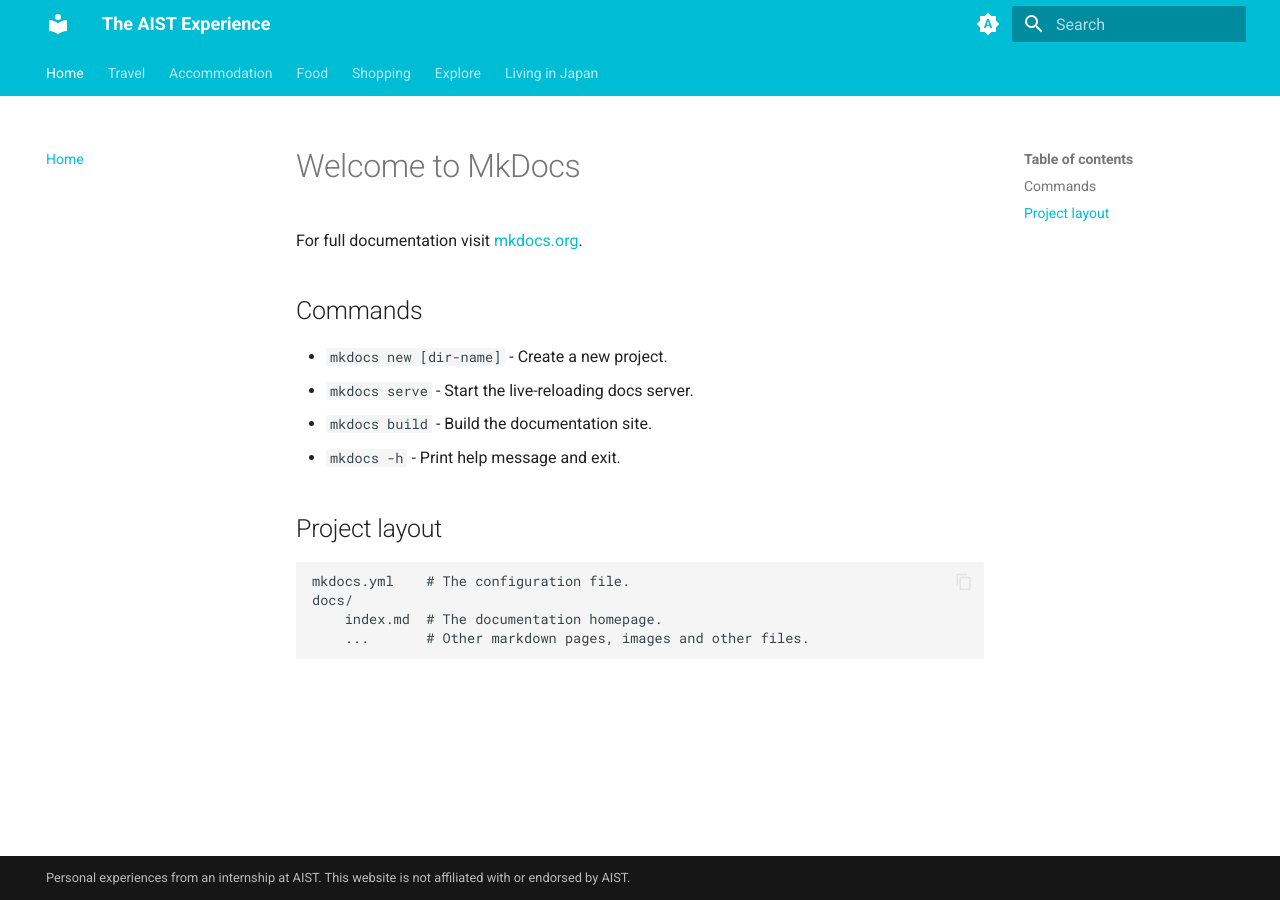
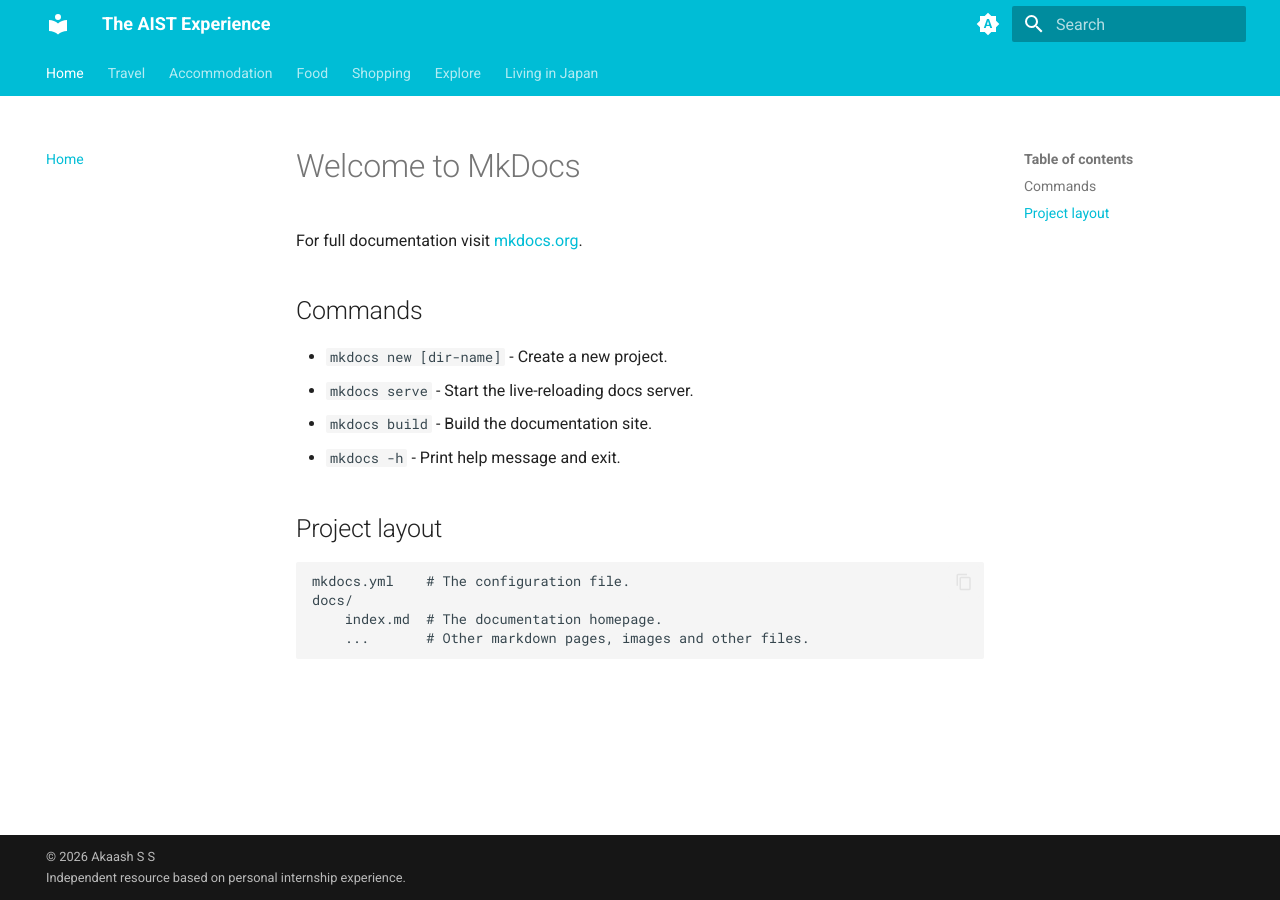
Before and after one commit to akaashss/aist-guide-website, an MkDocs documentation site: the page built from docs/index.md, in a window 1280 px wide. Built offline with MkDocs 1.6.1 and Material for MkDocs 9.7.7, drawn with Linux system fonts in a browser that asks for light colours.

Commit message:
copyrights.

```diff
--- a/mkdocs.yml
+++ b/mkdocs.yml
@@ -2,6 +2,7 @@
 
 theme:
   name: material
+  custom_dir: overrides
 
   font:
     text: Roboto
@@ -43,8 +44,13 @@
     - header.autohide
     - navigation.footer
 
-copyright: Copyright &copy; 2026 Akaash S S
-copyright: Personal experiences from an internship at AIST. This website is not affiliated with or endorsed by AIST.
+# copyright: Copyright &copy; 2026 Akaash S S<br>
+# Personal experiences from an internship at AIST. This website is not affiliated with or endorsed by AIST.
+
+copyright: |
+  &copy; 2026 Akaash S S<br>
+  Independent resource based on personal internship experience.
+
 extra:
   generator: false
 
--- /dev/null
+++ b/overrides/partials/copyright.html
@@ -0,0 +1,12 @@
+<div class="md-copyright">
+
+  <div class="md-copyright__highlight">
+    {{ config.copyright }}
+  </div>
+
+  <!-- Made with
+  <a href="https://squidfunk.github.io/mkdocs-material/" target="_blank" rel="noopener">
+    Material for MkDocs
+  </a> -->
+
+</div>
```
